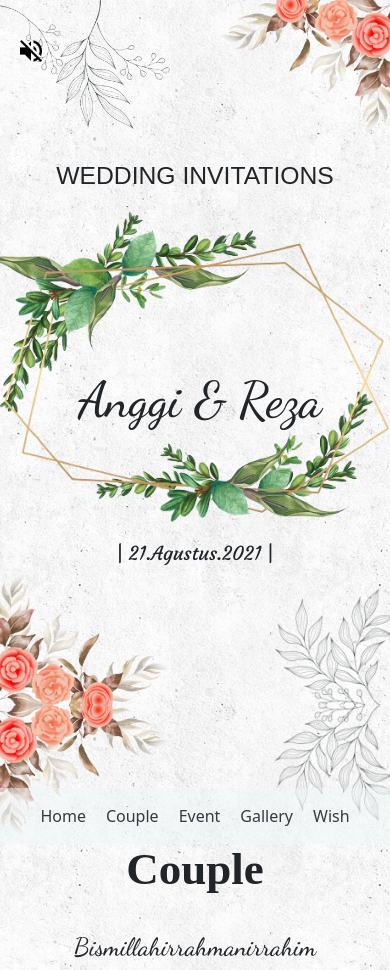
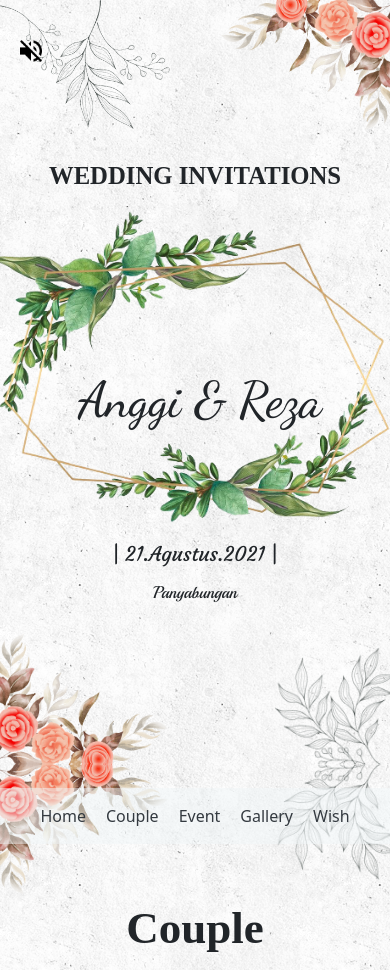
Before and after one commit to YusufChandraNasution/Wedding.github.io, a plain HTML site: page index.html in a window 390 px wide. Shown: the top 970 px of the page. Drawn offline with nearby package versions, Linux system fonts and the light colour scheme; a web font is replaced by a local one.

Commit message:
Seven-two commit

```diff
--- a/index.html
+++ b/index.html
@@ -17,6 +17,7 @@
     <link href="https://fonts.googleapis.com/css2?family=MonteCarlo&display=swap" rel="stylesheet">
     <link href="https://fonts.googleapis.com/css2?family=Caveat&display=swap" rel="stylesheet">
     <link href="https://fonts.googleapis.com/css2?family=Playball&display=swap" rel="stylesheet">
+    <link href="https://fonts.googleapis.com/css2?family=Playball&family=STIX+Two+Text:ital,wght@1,600&display=swap" rel="stylesheet">
 
     <!-- My CSS -->
     <link rel="stylesheet" href="style.css">
@@ -49,7 +50,8 @@
       </div>
       <div class="text ">
         <P>Anggi & Reza</P>
-        <p>| 21.Agustus.2021 | <br></p>
+        <p>| 21.Agustus.2021 |</p>
+        <p>Panyabungan</p>
       </div>
       <div class="borderBot">
         <img src="Border/5.png" alt="">
--- a/style.css
+++ b/style.css
@@ -62,9 +62,7 @@ button#play{
 /* End Audio */
 
 /* Home */
-span{
-    font-family: Arial, Helvetica, sans-serif;
-}
+
 section#home .borderTop img:first-child{
     width: 240px;
     clear: both;
@@ -95,7 +93,8 @@ section#home .borderBot img:last-child{
     top: -25px;
 }
 .main h2{
-    font-family: Arial, Helvetica, sans-serif;
+    font-family: 'STIX Two Text', serif;
+    font-weight: bold;
     position: absolute;
     top: -80px;
     left: 0;
@@ -115,10 +114,14 @@ section#home .borderBot img:last-child{
     font-size: 60px;
     margin-left: 38px;
 }
-.text p:last-child{
-    margin-bottom: 0;
+.text p:nth-child(2){
     font-family: 'Courgette', cursive;
-    font-size: 19px;
+    font-size: 20px;
+}
+.text p:nth-child(3){
+    font-family: 'Playball', cursive;
+    font-size: 24px;
+    padding-top: 140px;
 }
 section#home .borderBot{
     margin-top: -211px;
@@ -635,10 +638,16 @@ section#wish .borderTop img:last-child{
         font-size: 50px;
         margin-left: 10px;
     }
-    .text p:last-child{
+    .text p:nth-child(2){
         font-family: 'Courgette', cursive;
         position: relative;
         top: 85px;
+    }
+    .text p:nth-child(3){
+        position: relative;
+        font-size: 17px;
+        top: 80px;
+        padding-top: 0;
     }
     /* End Home */
     /* Couple */
```
